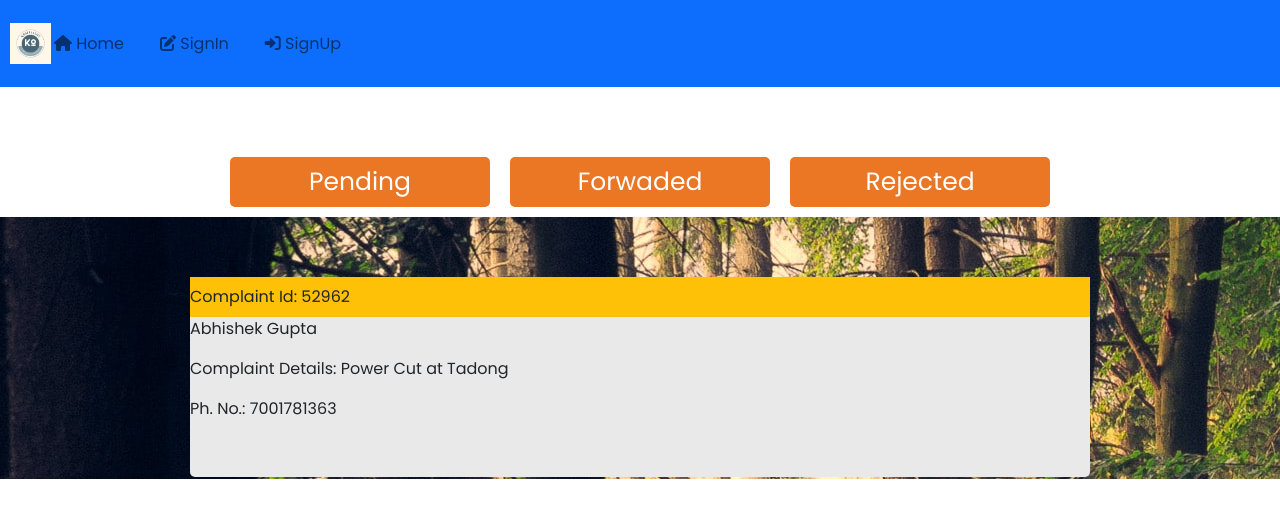
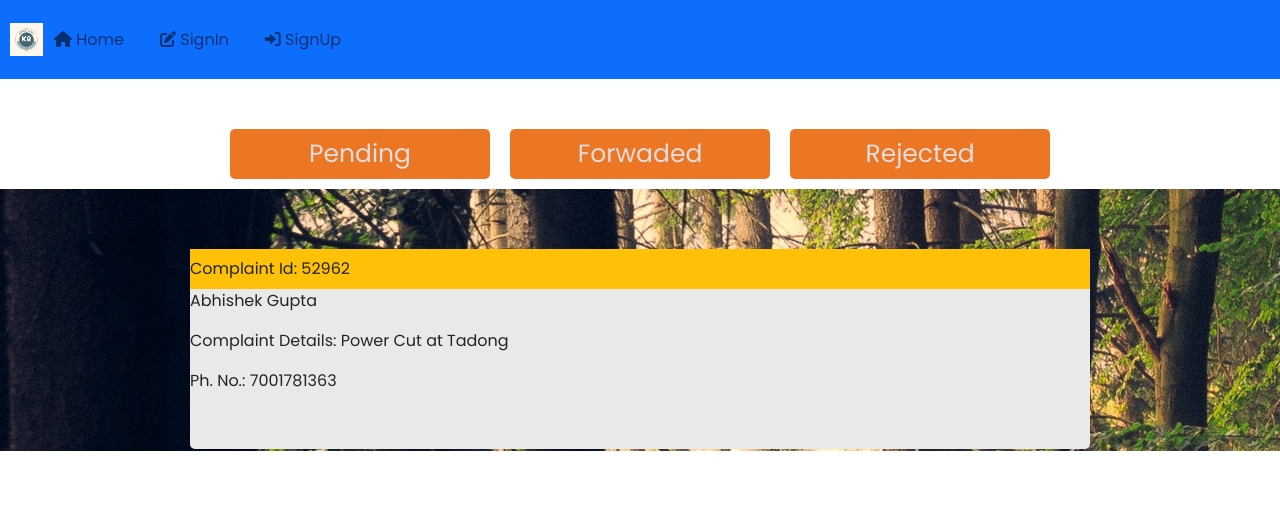
Before and after one commit to Absk2275/Blog-App, a React (Create React App) app in the folder user/: page /admin/dashboard/1 in a window 1280 px wide. Shown: the top 518 px of the page. Built offline with nearby package versions, Linux system fonts and the light colour scheme.

Commit message:
12-07-2022

```diff
--- a/user/src/components/AdminComponents/AdminComponents.css
+++ b/user/src/components/AdminComponents/AdminComponents.css
@@ -9,19 +9,9 @@
 
 .AdminNav {
   width: 100%;
-  /* height: 80px; */
-
-  /* border-radius: 12px; */
+  margin-top: -20px;
   display: flex;
   justify-content: center;
-}
-
-a {
-  color: white;
-
-  text-decoration: none;
-  margin: 10px;
-  font-size: 25px;
 }
 
 .AdminNav a {
@@ -36,3 +26,36 @@ a {
   align-items: center;
   justify-content: center;
 }
+
+.listOfProducts {
+  padding-top: 20px;
+  width: 100%;
+  height: auto;
+  display: flex;
+  justify-content: center;
+  padding-top: 60px;
+  margin-bottom: 3px;
+  /* background: url(./sikkim2.jpg); */
+}
+
+.productsList {
+  display: inline-block;
+  margin-bottom: 3px;
+}
+
+.productDisplay {
+  width: 900px;
+  height: 200px;
+  background-color: rgb(233, 233, 233);
+  cursor: pointer;
+  border-radius: 5px;
+  margin-bottom: 2px;
+}
+* {
+  padding-top: 0;
+  margin-top: 0;
+}
+
+.products a:focus {
+  background-color: rgb(216, 91, 24);
+}
--- a/user/src/components/Header.js
+++ b/user/src/components/Header.js
@@ -15,7 +15,7 @@ const Header = ({ navigate }) => {
   const showNavigation = () => (
     <nav className="navbar navbar-expand-lg navbar-light bg-primary">
       <Link to="/" className="navbar-brand">
-        <img src={Komplaint} alt="logo" height={41} width={41} />
+        <img src={Komplaint} alt="logo" height={33} width={33} />
       </Link>
       <button
         className="navbar-toggler"
--- a/user/src/components/SignIn.js
+++ b/user/src/components/SignIn.js
@@ -122,7 +122,7 @@ const Signin = () => {
         <br></br>
       </div>
       <button className="form__button" type="submit">
-        SignUp
+        Sign In
       </button>
       <p className="form__text">
         Don't have an account? <Link to="/SignUp">Register here</Link>
--- a/user/src/components/products/PostComplaint.css
+++ b/user/src/components/products/PostComplaint.css
@@ -115,7 +115,7 @@ form .button input {
   letter-spacing: 1px;
   cursor: pointer;
   transition: all 0.3s ease;
-  background: linear-gradient(135deg, #71b7e6, #9b59b6);
+  background: rgb(216, 91, 24);
 }
 form .button input:hover {
   /* transform: scale(0.99); */
--- a/user/src/components/signin.css
+++ b/user/src/components/signin.css
@@ -75,3 +75,8 @@
   padding-top: 20px;
   font-family: Georgia, serif;
 }
+
+.form__text a {
+  color: hwb(262 3% 57% / 0.911);
+  font-size: 20px;
+}
```
